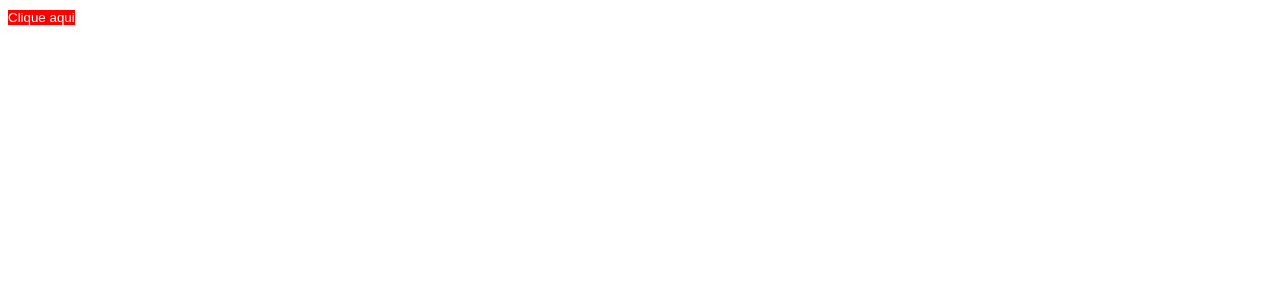
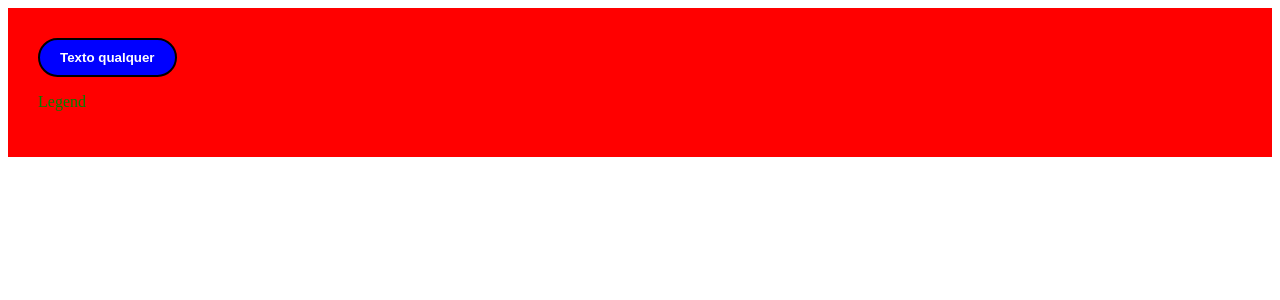
Before and after one commit to marciliojrr/b7web-react, a React (Vite) app in the folder projetos/react-vite/: page / in a window 1280 px wide. Shown: the top 300 px of the page. Built offline with nearby package versions, Linux system fonts and the light colour scheme.

Commit message:
Estilizando com stylesheet

```diff
--- a/projetos/react-vite/src/App.tsx
+++ b/projetos/react-vite/src/App.tsx
@@ -1,21 +1,10 @@
 import { useState } from 'react'
+import { Button } from './components/Button/Index';
 
 const App = () => {
 
-    const [padding, setPadding] = useState(0)
-
-    const handleClick = () => {
-        setPadding(20)
-    }
-
     return (
-        <div>
-            <button
-                onClick={handleClick}
-                style={{ backgroundColor: '#FF0000', color: '#FFF', border: 0, padding: padding }}>
-                Clique aqui
-            </button>
-        </div>
+        <Button />
     )
 }
 
--- /dev/null
+++ b/projetos/react-vite/src/components/Button/index.tsx
@@ -0,0 +1,10 @@
+import './styles.css'
+
+export const Button = () => {
+    return (
+        <div className='square'>
+            <button className='button'>Texto qualquer</button>
+            <p className='legend'>Legend</p>
+        </div>
+    )
+}
--- /dev/null
+++ b/projetos/react-vite/src/components/Button/styles.css
@@ -0,0 +1,17 @@
+.button {
+    background-color: blue;
+    color: #FFF;
+    font-weight: bold;
+    padding: 10px 20px;
+    border: 2px solid #000;
+    border-radius: 20px;
+}
+
+.square {
+    background-color: red;
+    padding: 30px;
+}
+
+.legend {
+    color: green;
+}
```
Also changed, not shown: projetos/react-vite/src/components/Button.tsx (deleted, +0 -17 lines).
